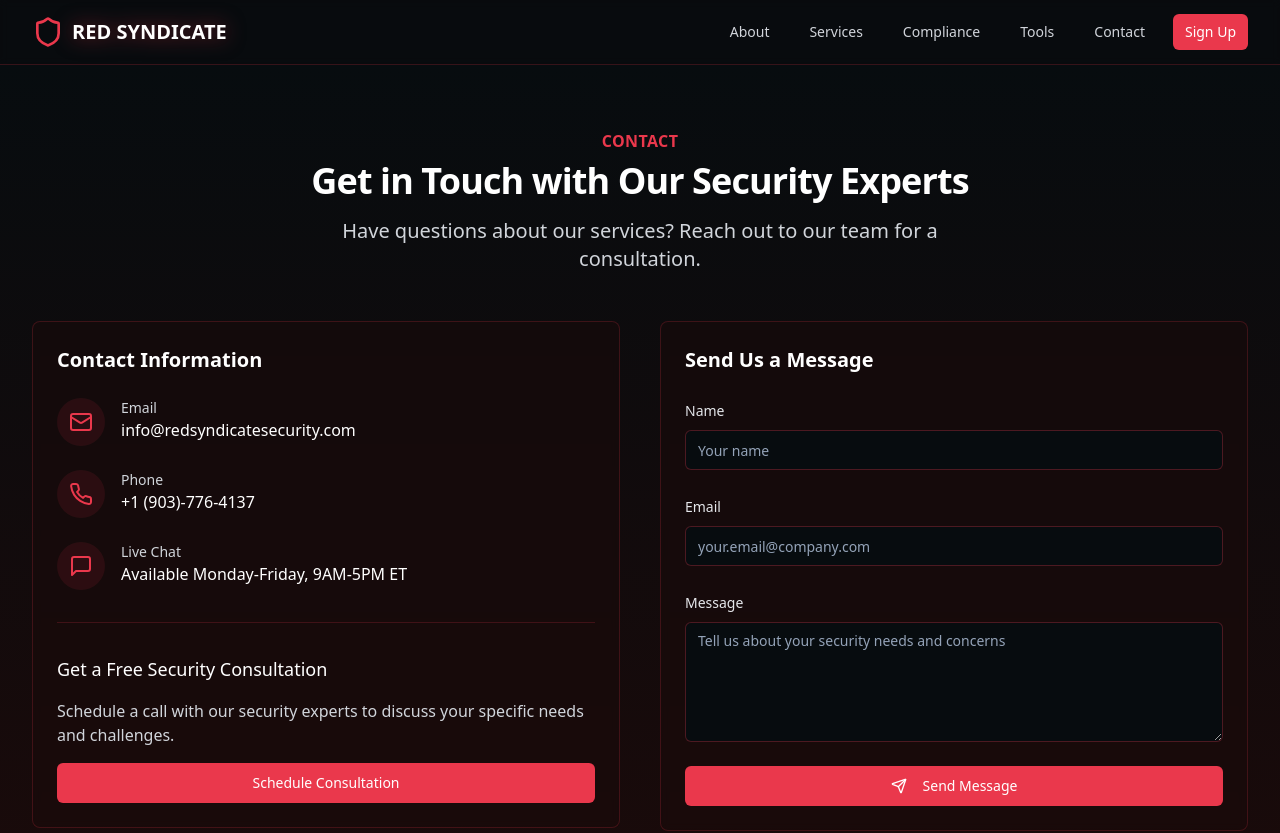
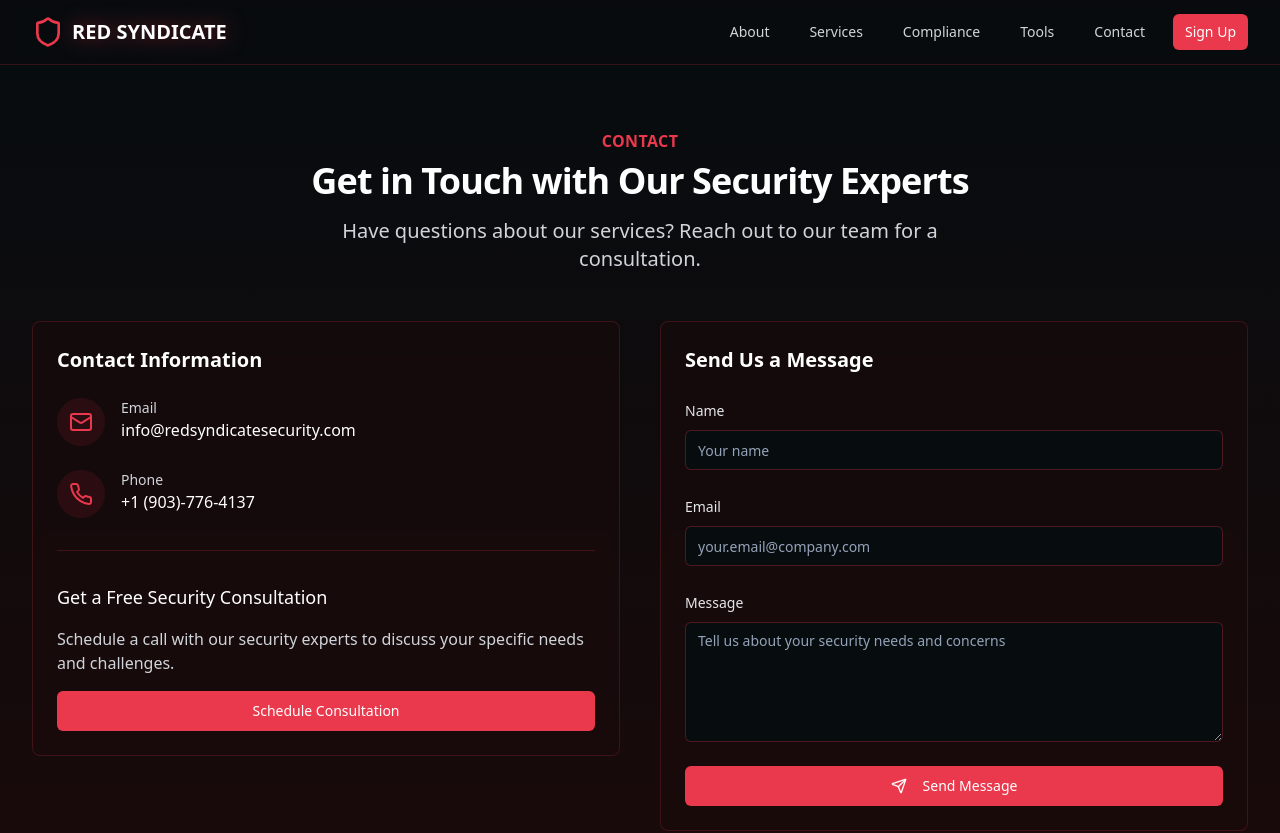
Before and after one commit to AhmedEl-Rayes/RSS, a React (Vite) app: page /contact in a window 1280 px wide. Shown: the top 833 px of the page. Built offline with nearby package versions, Linux system fonts and the light colour scheme.

Commit message:
Remove live chat feature
Removed the live chat functionality from the contact section.

```diff
--- a/src/components/ContactSection.tsx
+++ b/src/components/ContactSection.tsx
@@ -1,15 +1,17 @@
 import { useState } from "react";
-import { Mail, MessageSquare, Phone, Send } from "lucide-react";
+import { Mail, Phone, Send } from "lucide-react";
 import { Button } from "@/components/ui/button";
 import { Input } from "@/components/ui/input";
 import { Label } from "@/components/ui/label";
 import { Textarea } from "@/components/ui/textarea";
 import { toast } from "sonner";
+
 export const ContactSection = () => {
   const [name, setName] = useState("");
   const [email, setEmail] = useState("");
   const [message, setMessage] = useState("");
   const [isSubmitting, setIsSubmitting] = useState(false);
+
   const handleSubmit = (e: React.FormEvent) => {
     e.preventDefault();
     setIsSubmitting(true);
@@ -23,6 +25,7 @@ export const ContactSection = () => {
       setIsSubmitting(false);
     }, 1500);
   };
+
   return <div id="contact" className="py-16 bg-gradient-to-b from-cyber-darker to-cyber-dark">
       <div className="max-w-7xl mx-auto px-4 sm:px-6 lg:px-8">
         <div className="lg:text-center mb-12">
@@ -58,18 +61,6 @@ export const ContactSection = () => {
                   <div>
                     <p className="text-sm font-medium text-gray-300">Phone</p>
                     <a href="tel:+18005551234" className="text-white hover:text-cyber-cyan">+1 (903)-776-4137</a>
-                  </div>
-                </div>
-
-                <div className="flex items-start space-x-4">
-                  <div className="rounded-full bg-cyber-blue/10 p-3">
-                    <MessageSquare className="h-6 w-6 text-cyber-cyan" />
-                  </div>
-                  <div>
-                    <p className="text-sm font-medium text-gray-300">Live Chat</p>
-                    <p className="text-white">
-                      Available Monday-Friday, 9AM-5PM ET
-                    </p>
                   </div>
                 </div>
               </div>
@@ -117,4 +108,5 @@ export const ContactSection = () => {
       </div>
     </div>;
 };
+
 export default ContactSection;
```
